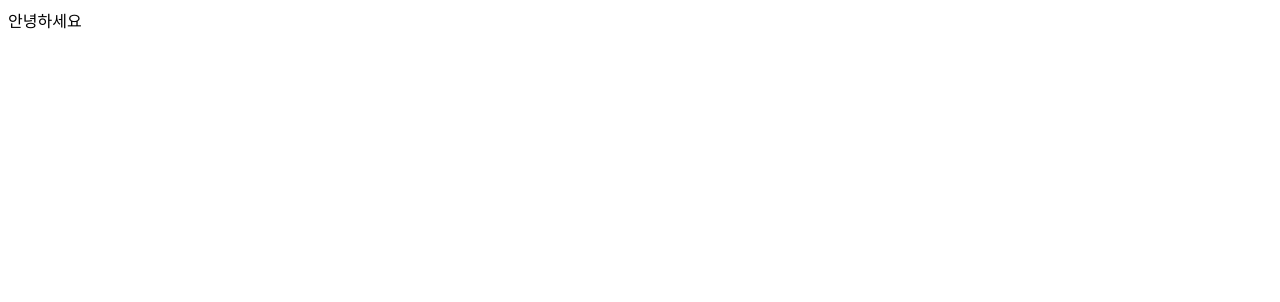
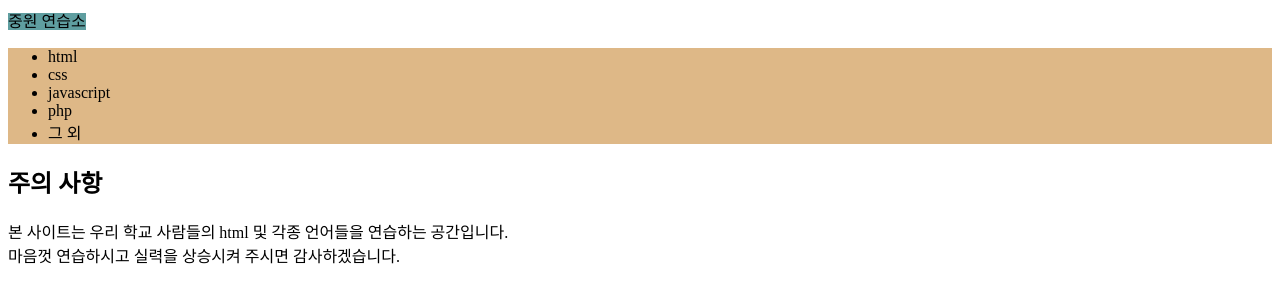
Before and after one commit to manabam/wetank, a plain HTML site: page index.html in a window 1280 px wide. Drawn offline with Linux system fonts and the light colour scheme.

Commit message:
1차 연습 이우찬
연습중
html
css

```diff
--- /dev/null
+++ b/css/main.css
@@ -0,0 +1,7 @@
+m1{
+    background-color: cadetblue;
+}
+
+nav{
+    background-color: burlywood;
+}
--- a/index.html
+++ b/index.html
@@ -1,12 +1,25 @@
 <!DOCTYPE html>
-<html lang="en">
+<html lang="ko">
+    <link rel="stylesheet" href="css/main.css">
     <head>
         <meta charset="UTF-8">
         <meta http-equiv="X-UA-Compatible" content="IE=edge">
         <meta name="viewport" content="width=device-width, initial-scale=1.0">
-    <title>ㅋㅋㅋㅋㅋㅋ</title>
+        <title>중원 연습소</title>
+        <m1>중원 연습소</m1>
     </head>
+    <nav>
+        <ul>
+            <li>html</li>
+            <li>css</li>
+            <li>javascript</li>
+            <li>php</li>
+            <li>그 외</li>
+        </ul>
+    </nav>
     <body>
-    안녕하세요
+        <h2>주의 사항</h2>
+        <p>본 사이트는 우리 학교 사람들의 html 및 각종 언어들을 연습하는 공간입니다.<br>
+        마음껏 연습하시고 실력을 상승시켜 주시면 감사하겠습니다.</p>
     </body>
     </html>
```
Lines whose indentation alone changed are shown as unchanged.
